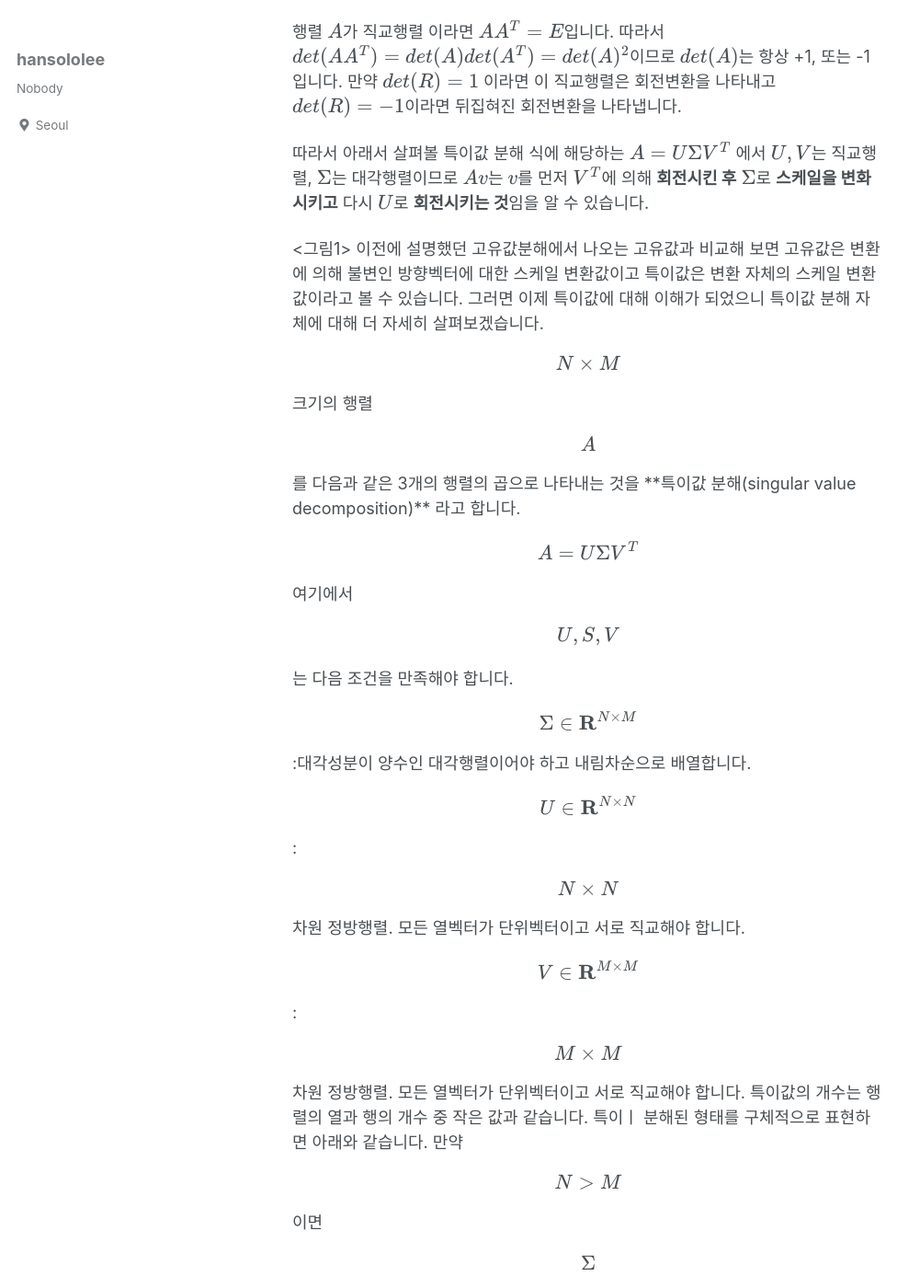
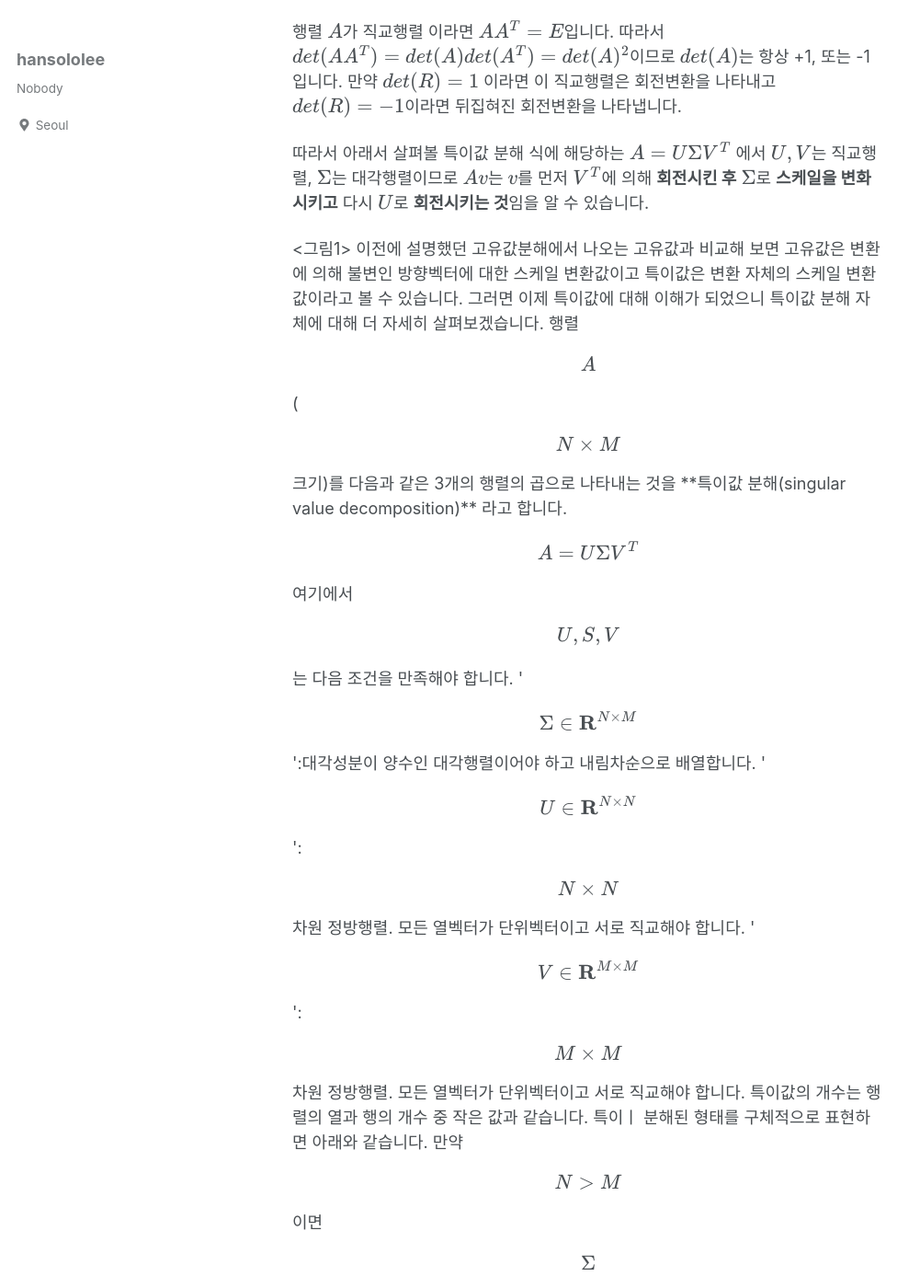
Before and after one commit to arisongha/hansololee.github.io, a Jekyll site: the page built from _posts/2019-01-14-svd.md, in a window 1280 px wide and 1400 px high, scrolled down 396 px. Shown: the whole window at 92% size, without its empty margins (0-1001 px from the left). Built offline with Jekyll 4.4.1, drawn with Linux system fonts in a browser that asks for light colours; cached includes are drawn as plain includes; nearby versions of some CDN libraries; formulas are drawn with MathJax 3.

Commit message:
Update 2019-01-14-svd.md

```diff
--- a/_posts/2019-01-14-svd.md
+++ b/_posts/2019-01-14-svd.md
@@ -27,12 +27,11 @@
 
 그러면 이제 특이값에 대해 이해가 되었으니 특이값 분해 자체에 대해 더 자세히 살펴보겠습니다.
 
-$$N \times M$$크기의 행렬$$A$$를 다음과 같은 3개의 행렬의 곱으로 나타내는 것을 **특이값 분해(singular value decomposition)** 라고 합니다.
-$$A = U\Sigma V^T$$ 여기에서 $$U,S,V$$는 다음 조건을 만족해야 합니다.
+행렬$$A$$($$N \times M$$크기)를 다음과 같은 3개의 행렬의 곱으로 나타내는 것을 **특이값 분해(singular value decomposition)** 라고 합니다. $$A = U\Sigma V^T$$ 여기에서 $$U,S,V$$는 다음 조건을 만족해야 합니다.
 
-$$\Sigma \in \mathbf{R}^{N \times M} $$:대각성분이 양수인 대각행렬이어야 하고 내림차순으로 배열합니다.
-$$U \in \mathbf{R}^{N \times N}$$: $$N \times N$$차원 정방행렬. 모든 열벡터가 단위벡터이고 서로 직교해야 합니다.
-$$V \in \mathbf{R}^{M \times M}$$: $$M \times M$$차원 정방행렬. 모든 열벡터가 단위벡터이고 서로 직교해야 합니다.
+'$$\Sigma \in \mathbf{R}^{N \times M} $$':대각성분이 양수인 대각행렬이어야 하고 내림차순으로 배열합니다.
+'$$U \in \mathbf{R}^{N \times N}$$': $$N \times N$$차원 정방행렬. 모든 열벡터가 단위벡터이고 서로 직교해야 합니다.
+'$$V \in \mathbf{R}^{M \times M}$$': $$M \times M$$차원 정방행렬. 모든 열벡터가 단위벡터이고 서로 직교해야 합니다.
 
 특이값의 개수는 행렬의 열과 행의 개수 중 작은 값과 같습니다. 특이ㅣ 분해된 형태를 구체적으로 표현하면 아래와 같습니다. 만약 $$N > M$$이면 $$\Sigma$$행렬이 $$M$$개의 특이값(대각성분)을 가지고 다음처럼 아랫부분이 0행렬이 됩니다.
 
```
